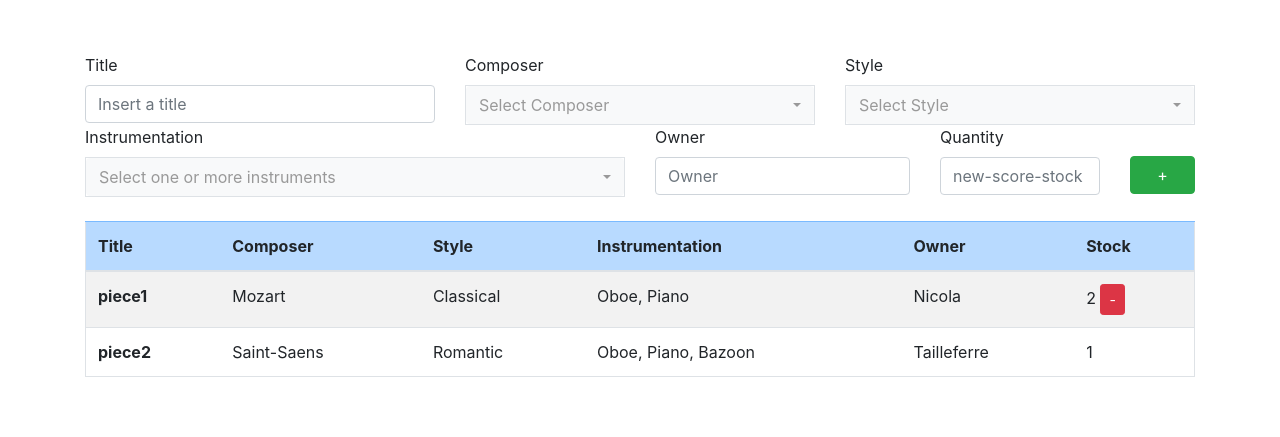
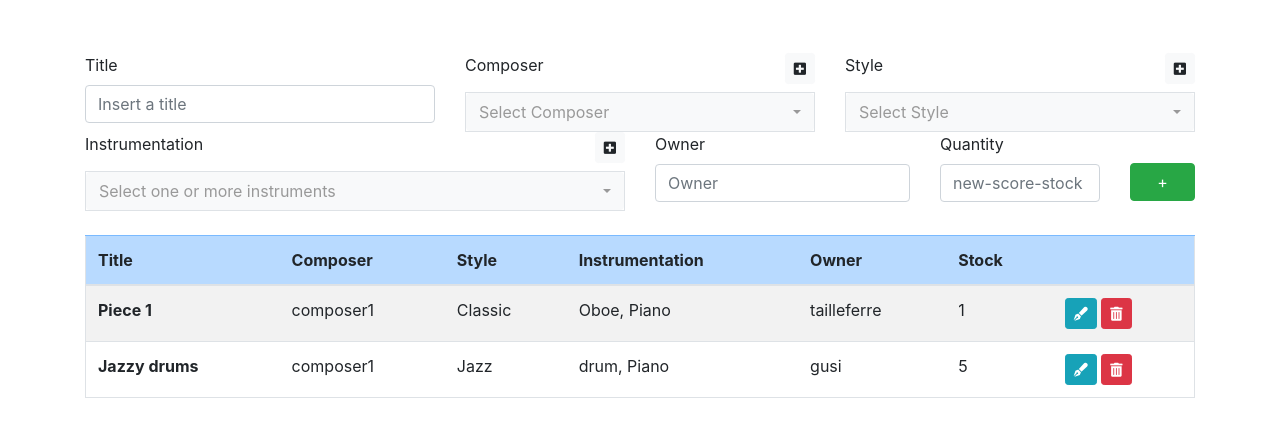
Before and after one commit to Mikel-Eguiluz/nic_Library_Vanilla_js, a plain HTML site: page index.html in a window 1280 px wide. Shown: the part 89-526 px from the top of the page. Drawn offline with nearby package versions, Linux system fonts and the light colour scheme.

Commit message:
now rendering from arrays

```diff
--- a/index.html
+++ b/index.html
@@ -47,18 +47,29 @@
           </div>
           <!-- new score composer -->
           <div class="col-sm-4 ">
-            <label for="new-score-composer" class="form-label">Composer</label>
-            <div class="input-group">
-              <select type="text" class="selectpicker border" data-width="100%" data-live-search="true"
-                id="new-score-composer" title="Select Composer" required>
-                <!-- options from arrays will mount here -->
-              </select>
-            </div>
+            <label for="new-score-composer" class="form-label w-100 d-flex justify-content-between">
+              Composer
+              <button class="btn btn-light btn-sm" id="new-composer-btn">
+                <i class="fas fa-plus-square"></i>
+              </button>
+            </label>
+
+            <select type="text" class="selectpicker border" data-width="100%" data-live-search="true"
+              id="new-score-composer" title="Select Composer" required>
+              <!-- options from arrays will mount here -->
+            </select>
+
           </div>
 
           <!-- new score style -->
           <div class="col-sm-4">
-            <label for="new-score-style" class="form-label">Style</label>
+            <label for="new-score-style" class="form-label w-100 d-flex justify-content-between">
+              Style
+              <button class="btn btn-light btn-sm" id="">
+                <i class="fas fa-plus-square"></i>
+              </button>
+            </label>
+
             <div class="input-group">
               <select type="text" class="selectpicker border" data-width="100%" data-live-search="true"
                 id="new-score-style" title="Select Style" required>
@@ -68,9 +79,15 @@
           </div>
           <!-- new score instrumentation -->
           <div class="col-sm-6">
-            <label for="new-score-instrumentation" class="form-label">Instrumentation</label>
+            <label for="new-score-instrumentation" class="form-label w-100 d-flex justify-content-between">
+              Instrumentation
+              <button class="btn btn-light btn-sm" id="">
+                <i class="fas fa-plus-square"></i>
+              </button>
+            </label>
+
             <select type="text" class="selectpicker border" data-width="100%" data-live-search="true"
-              id="new-score-instrumentation" title="Select one or more instruments" required>
+              id="new-score-instrumentation" title="Select one or more instruments" required multiple>
               <!-- options from arrays will mount here -->
             </select>
           </div>
@@ -102,19 +119,20 @@
           <th scope="col">Instrumentation</th>
           <th scope="col">Owner</th>
           <th scope="col">Stock</th>
+          <th scope="col"></th>
 
         </tr>
       </thead>
       <tbody id="score-table-body">
         <tr>
-          <th class="text-nowrap" scope="row">piece1</th>
+          <th>piece1</th>
           <td>Mozart</td>
           <td>Classical</td>
           <td>Oboe, Piano</td>
           <td>Nicola</td>
           <td>
             2
-            <button class="  btn btn-danger  btn-sm" id="new-score-btn" type="submit">-</button>
+            <button class="  btn btn-danger  btn-sm" id="new-score-btn">-</button>
           </td>
 
         </tr>
--- a/js/App.js
+++ b/js/App.js
@@ -1,14 +1,18 @@
 import Score from "./Score.js";
 import Composer from "./Composer.js";
 
+const tableBodyNode = document.getElementById("score-table-body");
+const composerSelect = document.getElementById("new-score-composer");
+const styleSelect = document.getElementById("new-score-style");
+const instrumentsSelect = document.getElementById("new-score-instrumentation");
 class App {
   scores = [];
   composers = [];
-  instruments = ["Oboe", "Piano"];
+  instruments = ["Oboe", "Piano", "drum"];
   styles = ["Classic", "Romantic", "Jazz"];
   constructor({ name, password }) {
     // Defensive Checks
-    console.log(document);
+
     if (name == null) {
       throw new Error(`accounts require a name, received ${name}`);
     }
@@ -20,26 +24,36 @@ class App {
   }
 
   //Create
-  createScore(
-    newScore = { title, composer, style, stock, instrumentation, owner },
-  ) {
-    newScore = new Score(newScore);
-    this.scores.push(newScore);
-    return newScore;
+  addScore(score) {
+    if (score instanceof Score) {
+      this.scores.push(score);
+      this.renderScoreTable();
+      return score;
+    } else {
+      throw new Error(`score needed, received  ${score}`);
+    }
   }
-
-  createComposer(
-    newComposer = new Composer({
-      name,
-      isFemale,
-      period,
-      nationality,
-      funFact,
-    }),
-  ) {
-    this.composers.push(newComposer);
-    return newComposer;
+  addComposer(composer) {
+    if (composer instanceof Composer) {
+      this.composers.push(composer);
+      this.renderComposerSelect();
+      return composer;
+    } else {
+      throw new Error(`composer needed, received  ${composer}`);
+    }
   }
+  // addComposer(
+  //   newComposer = new Composer({
+  //     name,
+  //     isFemale,
+  //     period,
+  //     nationality,
+  //     funFact,
+  //   }),
+  // ) {
+  //   this.composers.push(newComposer);
+  //   return newComposer;
+  // }
   //Read
   getAllScores() {
     return this.scores;
@@ -72,19 +86,73 @@ class App {
   //   return this.scores.splice(index, 1);
   // }
   /* -------------------Render bits-----------------------------*/
+  renderComposerSelect() {
+    let injectedString = "";
+    for (const composer of this.composers) {
+      injectedString += `<option>${composer.name}</option> `;
+    }
+    composerSelect.innerHTML = injectedString;
+  }
+  renderStyleSelect() {
+    let injectedString = "";
+    for (const style of this.styles) {
+      injectedString += `<option>${style}</option> `;
+    }
+    styleSelect.innerHTML = injectedString;
+  }
+  renderInstrumentsSelect() {
+    let injectedString = "";
+    for (const instrument of this.instruments) {
+      injectedString += `<option>${instrument}</option>`;
+    }
+    instrumentsSelect.innerHTML = injectedString;
+  }
+  renderScoreTable() {
+    let injectedString = "";
+    for (const score of this.scores) {
+      let concatenatedInstruments = "";
+      for (const instrument of score.instrumentation) {
+        concatenatedInstruments += ` ${instrument},`;
+      }
+
+      injectedString += `<tr>
+          <th>${score.title}</th>
+          <td>${score.composer.name}</td>
+          <td>${score.style}</td>
+          <td>${concatenatedInstruments.slice(0, -1)}</td>
+          <td>${score.owner}</td>
+          <td>${score.stock}</td>
+          <td>
+            <button class="btn btn-info btn-sm" id="new-score-btn"><i class="fas fa-pen-fancy"></i></button>
+            <button class="btn btn-danger btn-sm" id="new-score-btn"><i class="fas fa-trash-alt"></i></button>
+          </td>
+        </tr>`;
+    }
+    tableBodyNode.innerHTML = injectedString;
+  }
 }
 
 const nic = new App({ name: "nic", password: "1234" });
-nic.createComposer({
+nic.renderStyleSelect();
+nic.renderInstrumentsSelect();
+const composer1 = new Composer({
   name: "composer1",
   isFemale: true,
   period: "XIX",
   nationality: "Spanish",
   funFact: "is silly",
 });
-console.log(nic);
+const composer2 = new Composer({
+  name: "composer2",
+  isFemale: true,
+  period: "XIX",
+  nationality: "Spsfhds",
+  funFact: "is silly",
+});
+nic.addComposer(composer1);
+nic.addComposer(composer2);
 
-nic.createScore({
+const score1 = new Score({
   style: nic.styles[0],
   composer: nic.composers[0],
   instrumentation: [nic.instruments[0], nic.instruments[1]],
@@ -92,3 +160,14 @@ nic.createScore({
   stock: 1,
   owner: "tailleferre",
 });
+const score2 = new Score({
+  style: nic.styles[2],
+  composer: nic.composers[0],
+  instrumentation: [nic.instruments[2], nic.instruments[1]],
+  title: "Jazzy drums",
+  stock: 5,
+  owner: "gusi",
+});
+nic.addScore(score1);
+nic.addScore(score2);
+console.log(nic);
```
